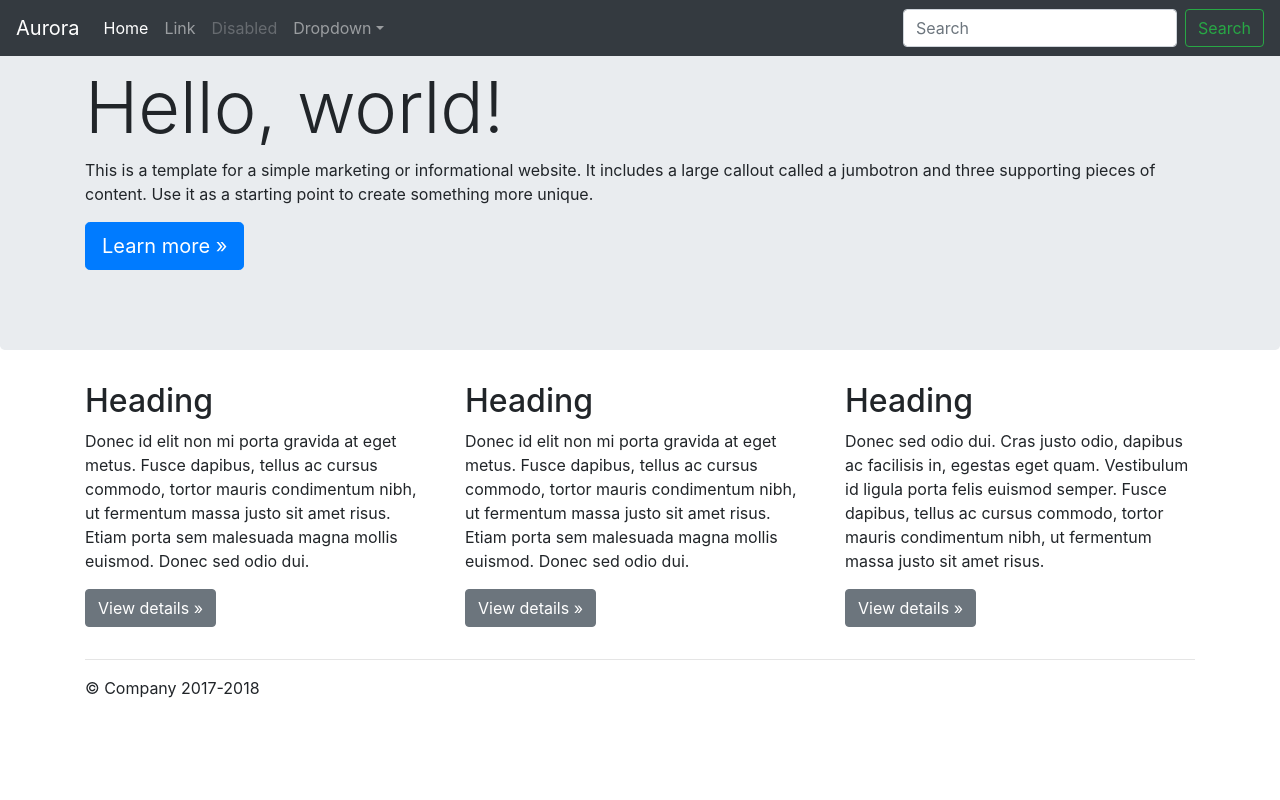
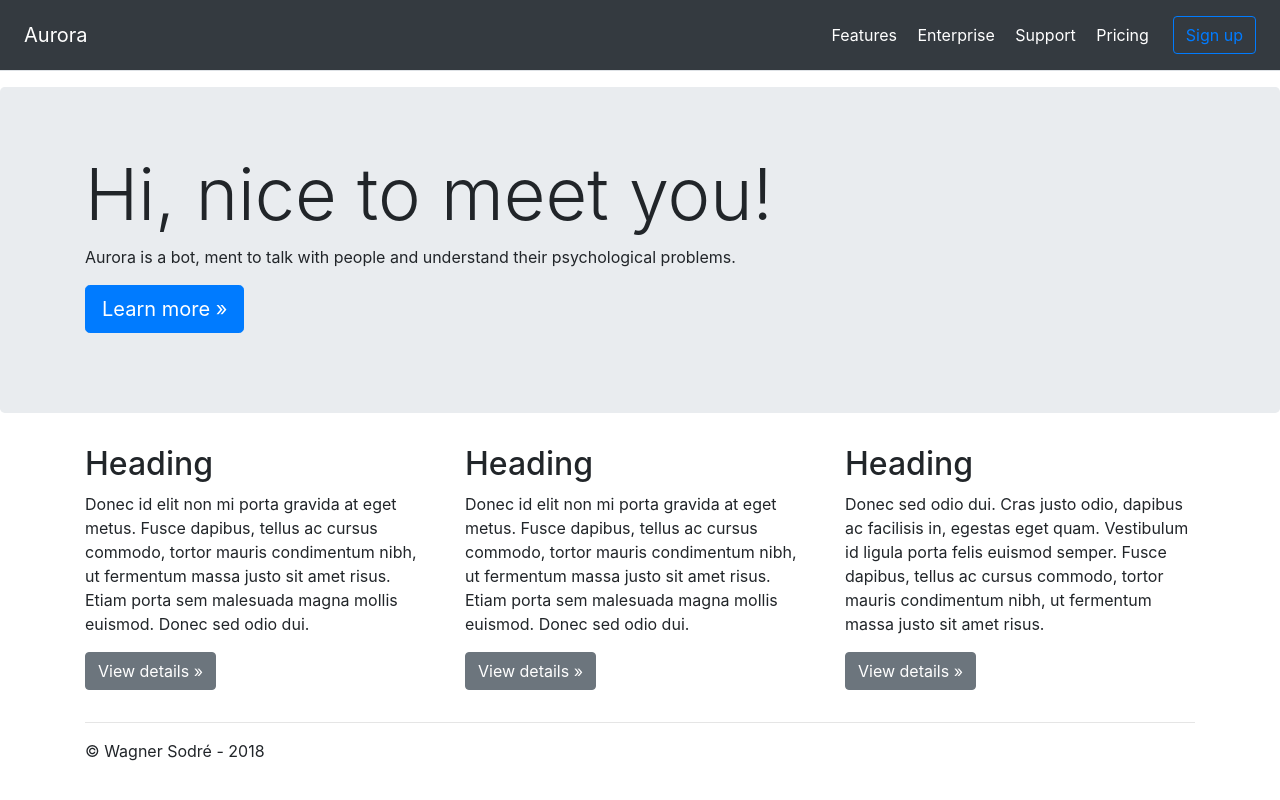
Before and after one commit to WagnerSodre/aurora, a website: page index.html in a window 1280 px wide. Drawn offline with nearby package versions, Linux system fonts and the light colour scheme.

Commit message:
Editing Home Page

```diff
--- a/index.html
+++ b/index.html
@@ -5,55 +5,32 @@
     <meta name="viewport" content="width=device-width, initial-scale=1, shrink-to-fit=no">
     <meta name="description" content="">
     <meta name="author" content="">
-    <link rel="icon" href="./assets/favicon.ico">
+    <link rel="stylesheet" href="https://maxcdn.bootstrapcdn.com/bootstrap/4.0.0/css/bootstrap.min.css" integrity="sha384-Gn5384xqQ1aoWXA+058RXPxPg6fy4IWvTNh0E263XmFcJlSAwiGgFAW/dAiS6JXm" crossorigin="anonymous">
+    <link rel="shortcut icon" type="image/png" href="/assets/favicon.png"/>
 
     <title>Aurora</title>
-
-    <link rel="stylesheet" href="https://maxcdn.bootstrapcdn.com/bootstrap/4.0.0/css/bootstrap.min.css" integrity="sha384-Gn5384xqQ1aoWXA+058RXPxPg6fy4IWvTNh0E263XmFcJlSAwiGgFAW/dAiS6JXm" crossorigin="anonymous">
   </head>
 
   <body>
 
-    <nav class="navbar navbar-expand-md navbar-dark fixed-top bg-dark">
-      <a class="navbar-brand" href="#">Aurora</a>
-      <button class="navbar-toggler" type="button" data-toggle="collapse" data-target="#navbarsExampleDefault" aria-controls="navbarsExampleDefault" aria-expanded="false" aria-label="Toggle navigation">
-        <span class="navbar-toggler-icon"></span>
-      </button>
-
-      <div class="collapse navbar-collapse" id="navbarsExampleDefault">
-        <ul class="navbar-nav mr-auto">
-          <li class="nav-item active">
-            <a class="nav-link" href="#">Home <span class="sr-only">(current)</span></a>
-          </li>
-          <li class="nav-item">
-            <a class="nav-link" href="#">Link</a>
-          </li>
-          <li class="nav-item">
-            <a class="nav-link disabled" href="#">Disabled</a>
-          </li>
-          <li class="nav-item dropdown">
-            <a class="nav-link dropdown-toggle" href="http://example.com" id="dropdown01" data-toggle="dropdown" aria-haspopup="true" aria-expanded="false">Dropdown</a>
-            <div class="dropdown-menu" aria-labelledby="dropdown01">
-              <a class="dropdown-item" href="#">Action</a>
-              <a class="dropdown-item" href="#">Another action</a>
-              <a class="dropdown-item" href="#">Something else here</a>
-            </div>
-          </li>
-        </ul>
-        <form class="form-inline my-2 my-lg-0">
-          <input class="form-control mr-sm-2" type="text" placeholder="Search" aria-label="Search">
-          <button class="btn btn-outline-success my-2 my-sm-0" type="submit">Search</button>
-        </form>
-      </div>
-    </nav>
+    <div class="d-flex flex-column flex-md-row align-items-center p-3 px-md-4 mb-3 bg-dark border-bottom box-shadow">
+      <h5 class="my-0 mr-md-auto font-weight-normal text-white">Aurora</h5>
+      <nav class="my-2 my-md-0 mr-md-3">
+        <a class="p-2 text-white" href="#">Features</a>
+        <a class="p-2 text-white" href="#">Enterprise</a>
+        <a class="p-2 text-white" href="#">Support</a>
+        <a class="p-2 text-white" href="#">Pricing</a>
+      </nav>
+      <a class="btn btn-outline-primary" href="#">Sign up</a>
+    </div>
 
     <main role="main">
 
       <!-- Main jumbotron for a primary marketing message or call to action -->
       <div class="jumbotron">
         <div class="container">
-          <h1 class="display-3">Hello, world!</h1>
-          <p>This is a template for a simple marketing or informational website. It includes a large callout called a jumbotron and three supporting pieces of content. Use it as a starting point to create something more unique.</p>
+          <h1 class="display-3">Hi, nice to meet you!</h1>
+          <p>Aurora is a bot, ment to talk with people and understand their psychological problems.</p>
           <p><a class="btn btn-primary btn-lg" href="#" role="button">Learn more &raquo;</a></p>
         </div>
       </div>
@@ -85,7 +62,7 @@
     </main>
 
     <footer class="container">
-      <p>&copy; Company 2017-2018</p>
+      <p>&copy; Wagner Sodré - 2018</p>
     </footer>
     </div>
 
--- a/main.js
+++ b/main.js
@@ -2,6 +2,7 @@ var app = require('express')();
 var http = require('http').Server(app);
 var io = require('socket.io')(http);
 var aurora = require("./aurora/aurora.js");
+
 
 app.get('/', function(req, res){
   res.sendFile(__dirname + '/index.html');
```
Also changed, not shown: assets/favicon.ico (deleted), assets/favicon.png (added).
